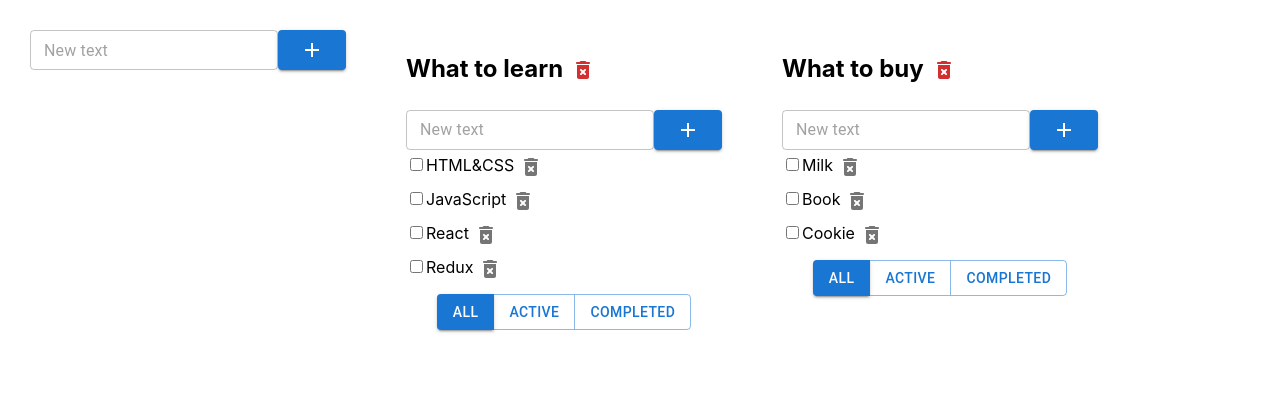
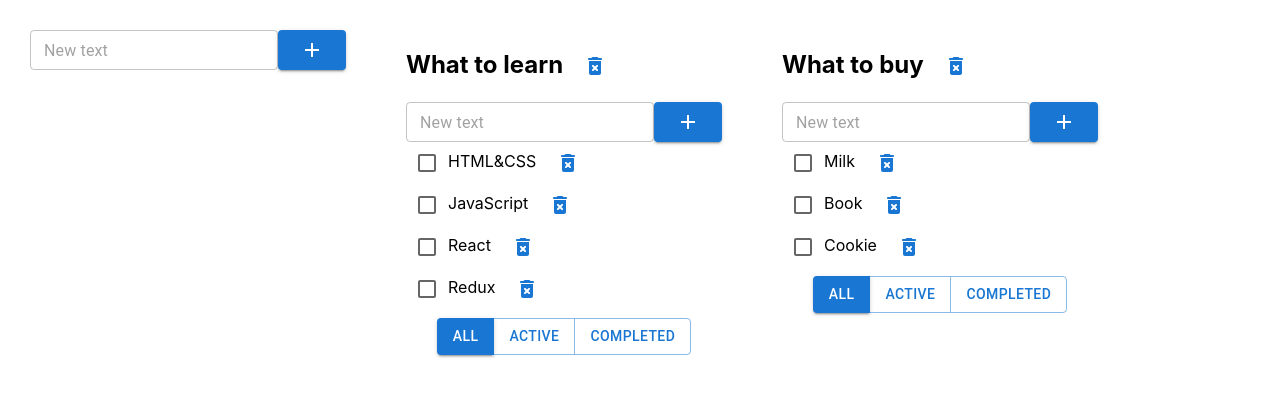
Before and after one commit to Reegulus/Todolist_TS, a React (Create React App) app: page / in a window 1280 px wide. Shown: the top 396 px of the page. Built offline with nearby package versions, Linux system fonts and the light colour scheme; the HTML template or start-up script is replaced by a standard one.

Commit message:
Material UI /AddItemForm/ Error

```diff
--- a/src/components/AddItemForm.tsx
+++ b/src/components/AddItemForm.tsx
@@ -36,9 +36,7 @@ export function AddItemForm(props: SuperInputType) {
                 size={'small'}
                 // label={'NewTask'}
                 variant={'outlined'}
-
-
-                className={error ? 'error' : ''}
+                error={!!error}
                 placeholder={'New text'}
                 value={newTitle}
                 onKeyPress={onKeyPressInputHandler}
--- a/src/components/EditableSpan.tsx
+++ b/src/components/EditableSpan.tsx
@@ -30,6 +30,7 @@ export function EditableSpan(props: EditableSpanPropsType) {
         editMode
             ?
             <TextField
+                color={'primary'}
                 variant={'standard'}
                 value={title}
                 onChange={onChangeTitleHandler}
--- a/src/components/Todolist.tsx
+++ b/src/components/Todolist.tsx
@@ -1,9 +1,10 @@
 import React, {ChangeEvent, useState, KeyboardEvent} from 'react';
 import {FilterPropsType, TasksPropsType} from "../App";
 import DeleteForeverRoundedIcon from '@mui/icons-material/DeleteForeverRounded';
+import DeleteIcon from '@mui/icons-material/Delete';
 import {AddItemForm} from "./AddItemForm";
 import {EditableSpan} from "./EditableSpan";
-import {Box, Button, ButtonGroup, IconButton, Stack} from "@mui/material";
+import {Box, Button, ButtonGroup, Checkbox, IconButton, Stack} from "@mui/material";
 
 export type  TodolistPropsType = {
     id: string
@@ -20,6 +21,7 @@ export type  TodolistPropsType = {
 }
 
 export function Todolist(props: TodolistPropsType) {
+    // const [onMouseColor, setOnMouseColor] = useState('#ffffff');
     const removeTodolistHandler = () => {
         props.removeTodolist(props.id)
     }
@@ -39,9 +41,14 @@ export function Todolist(props: TodolistPropsType) {
         <div>
             <h2>
                 <EditableSpan title={props.title} onChange={onChangeTodolistTitleHandler}/>
-                <IconButton aria-label={'delete'} onClick={removeTodolistHandler}>
-                    <DeleteForeverRoundedIcon fontSize={'inherit'} color={'error'}/>
-                </IconButton>
+                <Button
+                    color={'primary'}
+                    variant={'text'}
+                    size={'small'}
+                    onClick={removeTodolistHandler}>
+                    <DeleteForeverRoundedIcon fontSize={'medium'}/>
+                </Button>
+
             </h2>
             <AddItemForm callback={(title) => {
                 props.addTask(title, props.id)
@@ -59,23 +66,29 @@ export function Todolist(props: TodolistPropsType) {
                     const onChangeTitleHandler = (newValue: string) => {
                         props.changeTasksTitle(el.id, newValue, props.id)
                     }
+                    // const buttonColor = {background: `${onMouseColor}`}
+                    // const onMouseEnterHandler = () => setOnMouseColor('#0000ff')
+                    // const onMouseLeaveHandler = () => setOnMouseColor('#ffffff')
                     return (
-                        <div key={el.id} className={el.isDone ? 'is-done' : ''} >
-                            <input
-
-                                type="checkbox"
+                        <div key={el.id} className={el.isDone ? 'is-done' : ''}>
+                            <Checkbox
+                                color={'primary'}
                                 checked={el.isDone}
                                 onChange={onChangeTaskHandler}
                             />
+
                             <EditableSpan title={el.title} onChange={onChangeTitleHandler}/>
-
-
-                            <IconButton
-                                aria-label={'delete'}
-                                color={'default'} size={'small'}
+                            <Button
+                               /* style={buttonColor}
+                                onMouseEnter={onMouseEnterHandler}
+                                onMouseLeave={onMouseLeaveHandler}*/
+                                // aria-label={'delete'}
+                                color={'primary'}
+                                variant={'text'}
+                                size={'small'}
                                 onClick={removeTaskHandler}>
-                                <DeleteForeverRoundedIcon/>
-                            </IconButton>
+                                <DeleteForeverRoundedIcon fontSize={'medium'}/>
+                            </Button>
 
 
                         </div>
```
